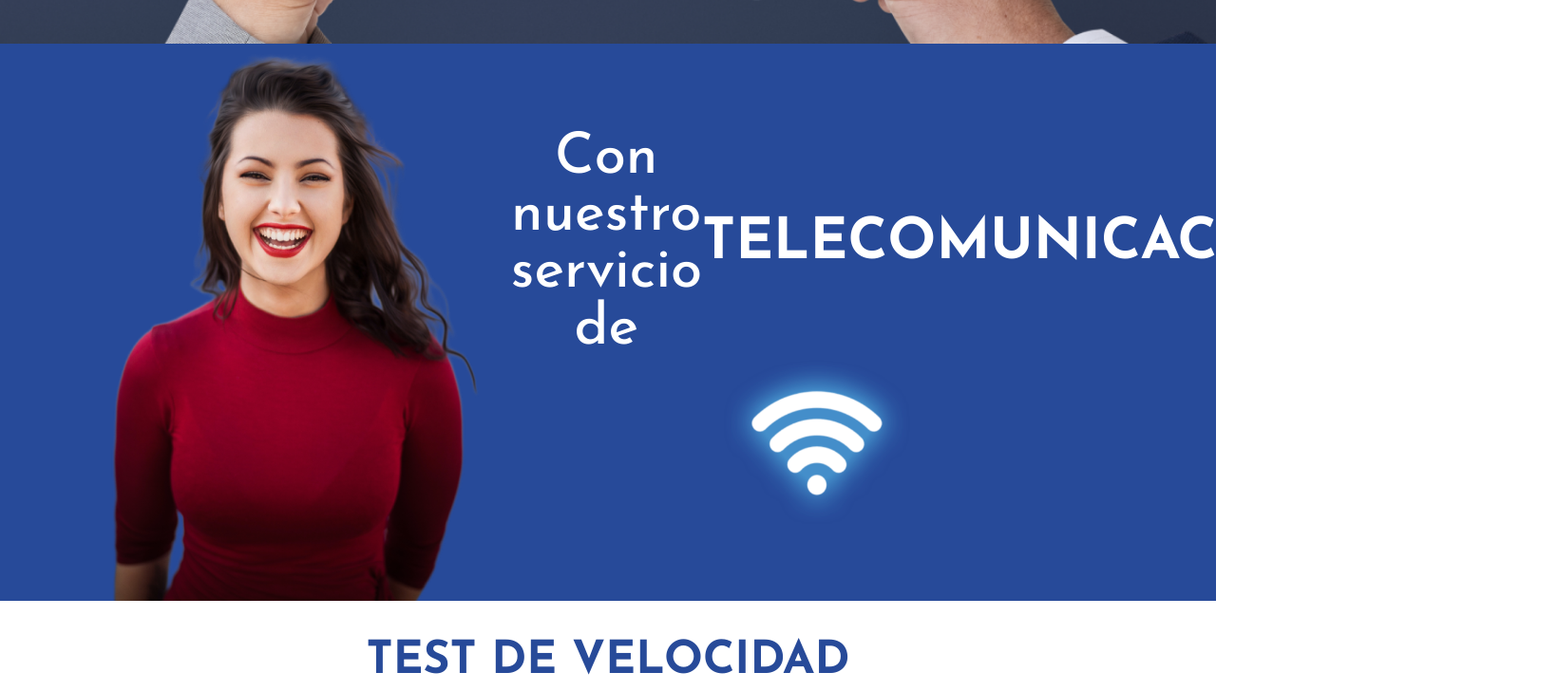
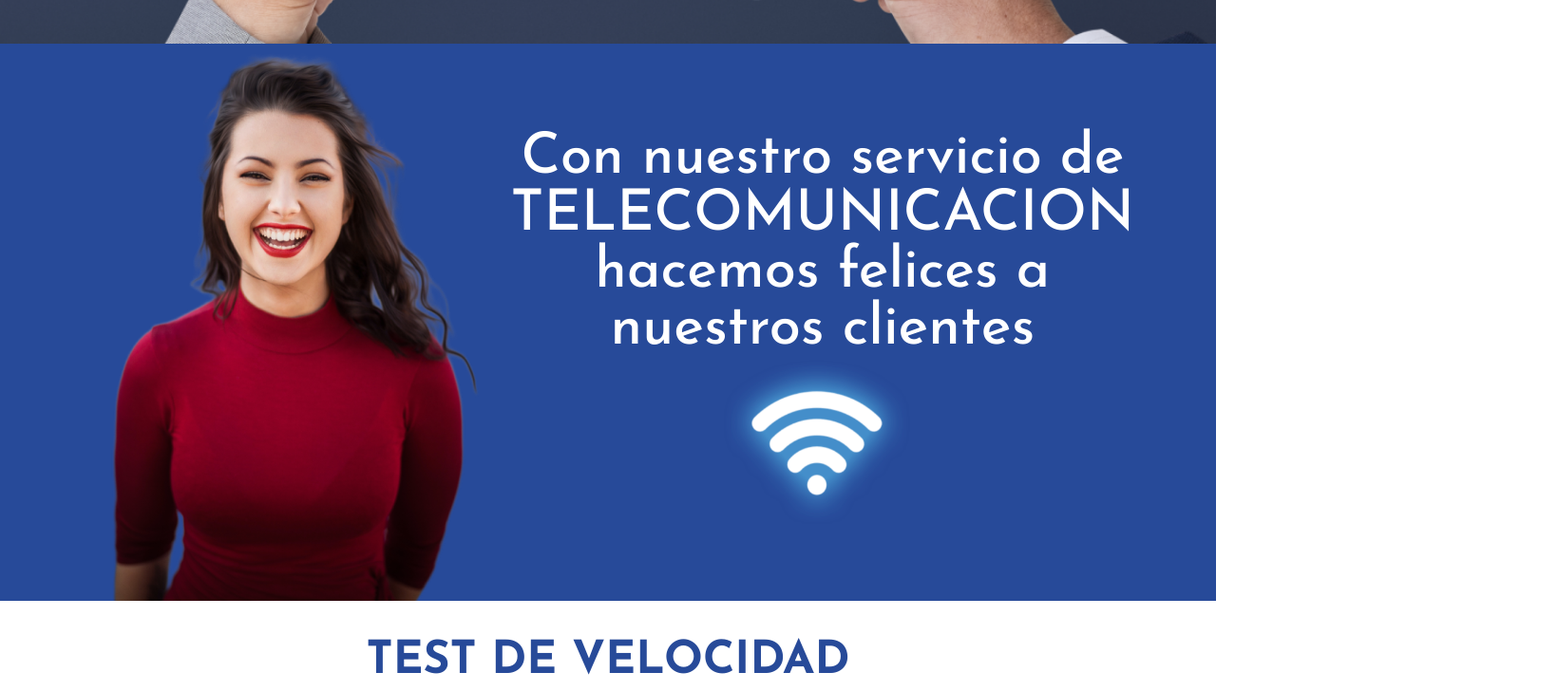
Before and after one commit to labs-company/costanet, a Next.js app: page / in a window 1280 px wide. Shown: the part 1460-2188 px from the top of the page at 95% size, 1640 px wide, since content can reach past the window. Built offline with nearby package versions, Linux system fonts and the light colour scheme.

Commit message:
fix: Coreccion de telecomunicacion

```diff
--- a/components/ServiceClientComponet.tsx
+++ b/components/ServiceClientComponet.tsx
@@ -49,8 +49,8 @@ export default function ServiceClientComponet() {
       >
         <div className="pt-5 p-0 flex content-center h-auto">
           <p className="text-4xl text-center ml-1 text-white font-medium md:text-6xl xl:text-6xl sm:flex sm:items-center">
-            Con nuestro servicio de <b>TELECOMUNICACION</b> hacemos felices a
-            nuestros clientes
+            Con nuestro servicio de TELECOMUNICACION hacemos felices a nuestros
+            clientes
           </p>
         </div>
 
```
